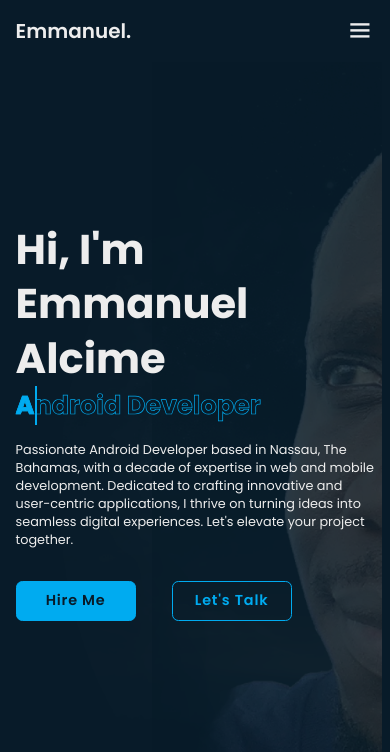
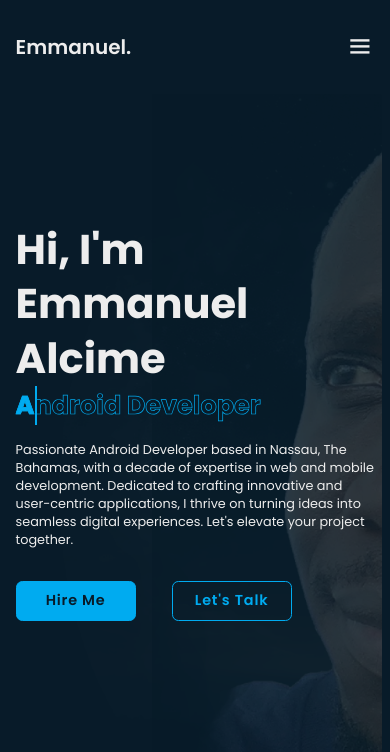
Before and after one commit to EmmanuelAlcime/resume, a plain HTML site: page index.html in a window 390 px wide. Shown: the top 752 px of the page. Drawn offline with nearby package versions, Linux system fonts and the light colour scheme.

Commit message:
added padding to header

```diff
--- a/css/site.css
+++ b/css/site.css
@@ -813,7 +813,7 @@ section:nth-child(odd) .animate.scroll,
 
    @media (max-width: 991px){
     .header{
-        padding: 2rem 4%;
+        padding: 4rem 4%;
     }
 
     section{
```
